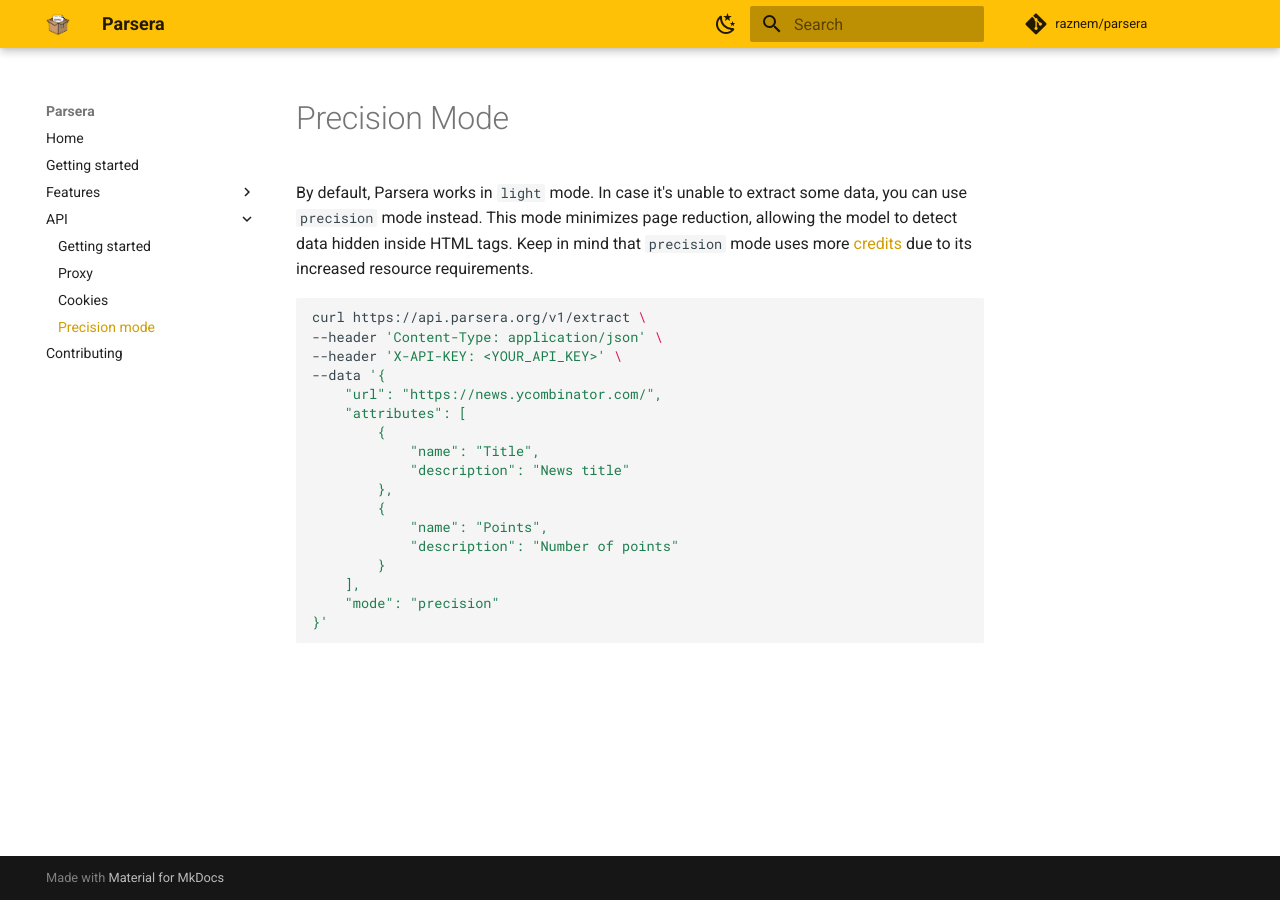
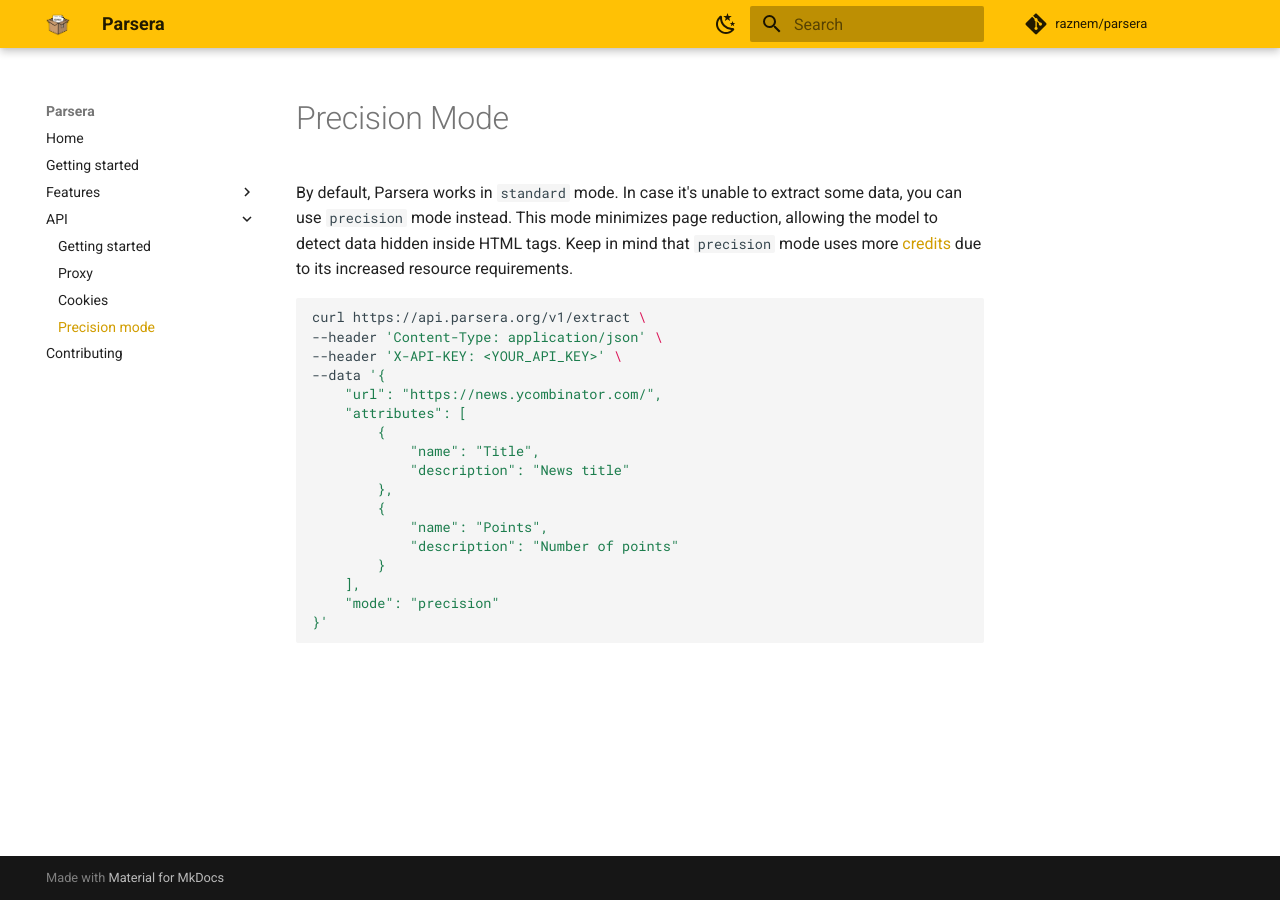
Before and after one commit to raznem/parsera, an MkDocs documentation site: the page built from docs/api/precision-mode.md, in a window 1280 px wide. Built offline with MkDocs 1.6.1 and Material for MkDocs 9.7.7, drawn with Linux system fonts in a browser that asks for light colours; comment, search, counter and statistics services are not loaded.

Commit message:
Rename light mode to standard

````diff
--- a/docs/api/precision-mode.md
+++ b/docs/api/precision-mode.md
@@ -1,6 +1,6 @@
 # Precision Mode
 
-By default, Parsera works in `light` mode. In case it's unable to extract some data, you can use `precision` mode instead. This mode minimizes page reduction, allowing the model to detect data hidden inside HTML tags. Keep in mind that `precision` mode uses more [credits](getting-started.md#credits) due to its increased resource requirements.
+By default, Parsera works in `standard` mode. In case it's unable to extract some data, you can use `precision` mode instead. This mode minimizes page reduction, allowing the model to detect data hidden inside HTML tags. Keep in mind that `precision` mode uses more [credits](getting-started.md#credits) due to its increased resource requirements.
 
 ```bash
 curl https://api.parsera.org/v1/extract \
````
Also changed, not shown: docs/api/getting-started.md (+1 -1 lines).
